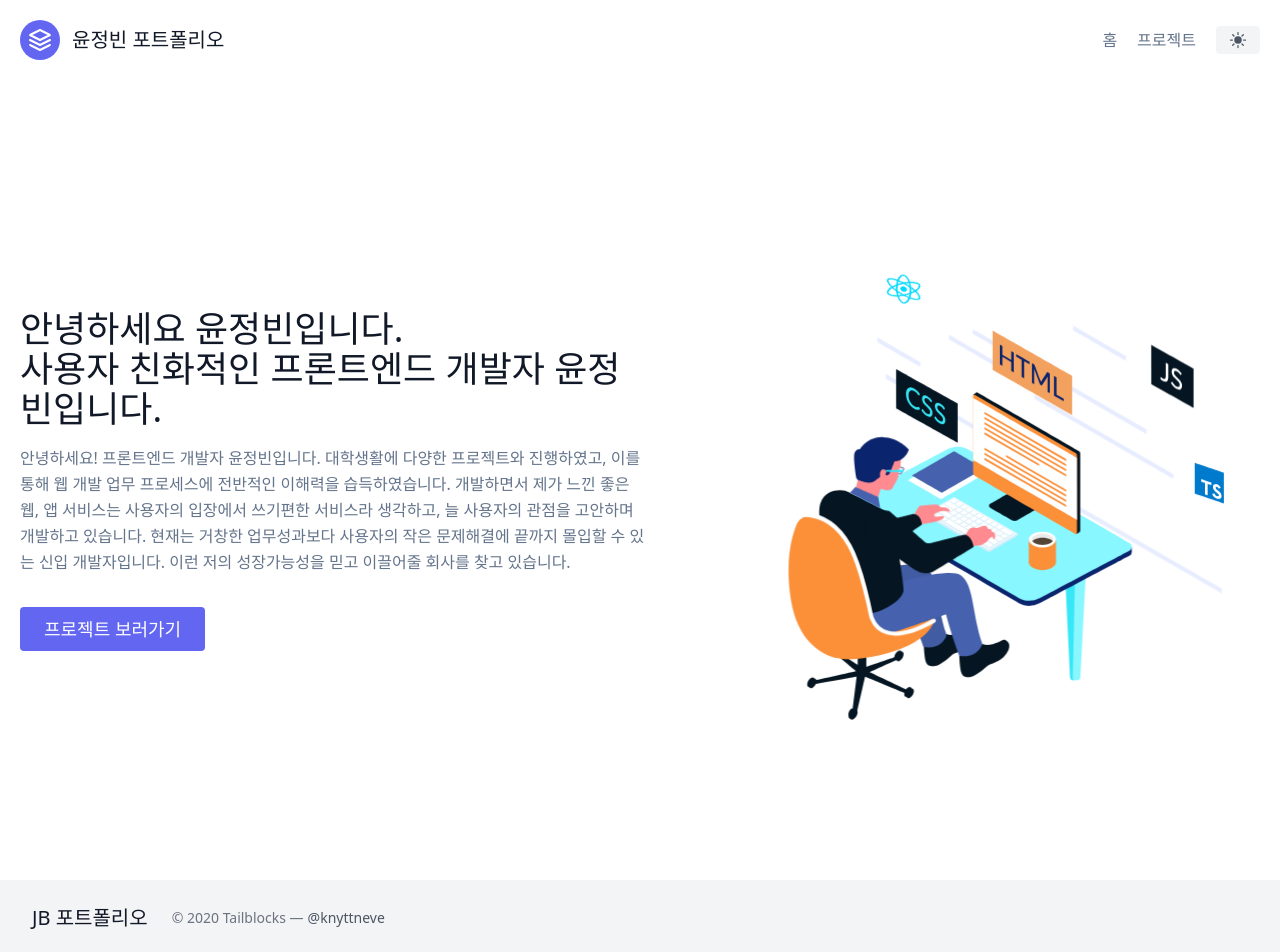
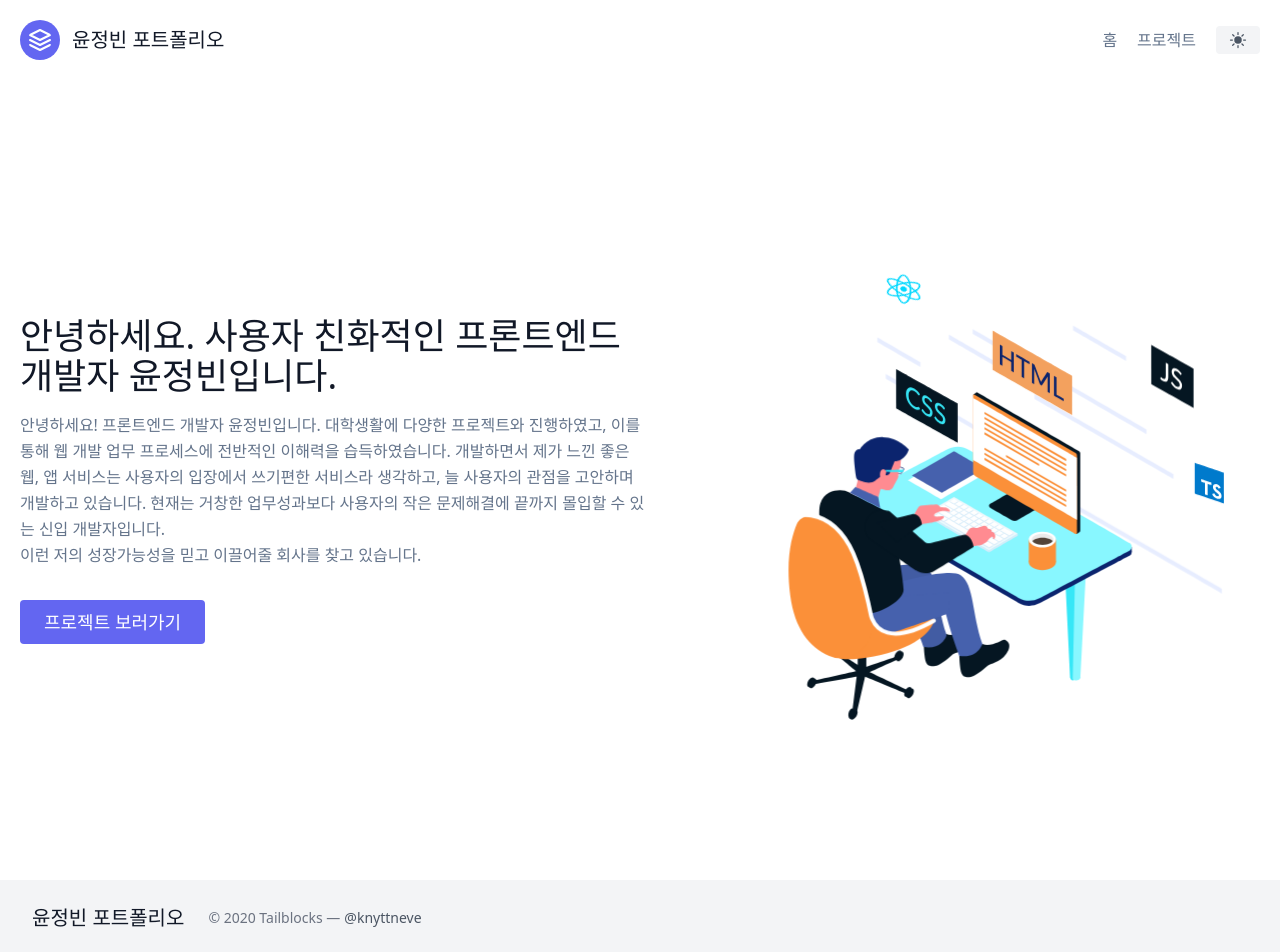
Before and after one commit to JeongbinYoon/NextJS-Portfolio, a Next.js app: page / in a window 1280 px wide. Shown: the top 952 px of the page. Built offline with nearby package versions, Linux system fonts and the light colour scheme.

Commit message:
Edit info

```diff
--- a/components/footer.js
+++ b/components/footer.js
@@ -8,7 +8,7 @@ export default function Footer() {
           <div className="container px-5 py-6 mx-auto flex items-center sm:flex-row flex-col">
             <Link href="/">
               <a className="flex title-font font-medium items-center md:justify-start justify-center text-gray-900">
-                <span className="ml-3 text-xl">JB 포트폴리오</span>
+                <span className="ml-3 text-xl">윤정빈 포트폴리오</span>
               </a>
             </Link>
 
--- a/components/home/hero.js
+++ b/components/home/hero.js
@@ -6,9 +6,8 @@ export default function Hero() {
     <>
       <div className="lg:flex-grow md:w-1/2 lg:pr-24 md:pr-16 flex flex-col md:items-start md:text-left mb-16 md:mb-0 items-center text-center">
         <h1 className="title-font sm:text-4xl text-3xl mb-4 font-medium text-gray-900">
-          안녕하세요 윤정빈입니다.
-          <br className="hidden lg:inline-block" />
-          사용자 친화적인 프론트엔드 개발자 윤정빈입니다.
+          안녕하세요. 사용자 친화적인 프론트엔드 개발자 윤정빈입니다.
+          {/* <br className="hidden lg:inline-block" /> */}
         </h1>
         <p className="mb-8 leading-relaxed">
           안녕하세요! 프론트엔드 개발자 윤정빈입니다. 대학생활에 다양한
@@ -16,8 +15,9 @@ export default function Hero() {
           이해력을 습득하였습니다. 개발하면서 제가 느낀 좋은 웹, 앱 서비스는
           사용자의 입장에서 쓰기편한 서비스라 생각하고, 늘 사용자의 관점을
           고안하며 개발하고 있습니다. 현재는 거창한 업무성과보다 사용자의 작은
-          문제해결에 끝까지 몰입할 수 있는 신입 개발자입니다. 이런 저의
-          성장가능성을 믿고 이끌어줄 회사를 찾고 있습니다.
+          문제해결에 끝까지 몰입할 수 있는 신입 개발자입니다.
+          <br className="hidden lg:inline-block" />
+          이런 저의 성장가능성을 믿고 이끌어줄 회사를 찾고 있습니다.
         </p>
         <div className="flex justify-center">
           <Link href="/projects">
```
